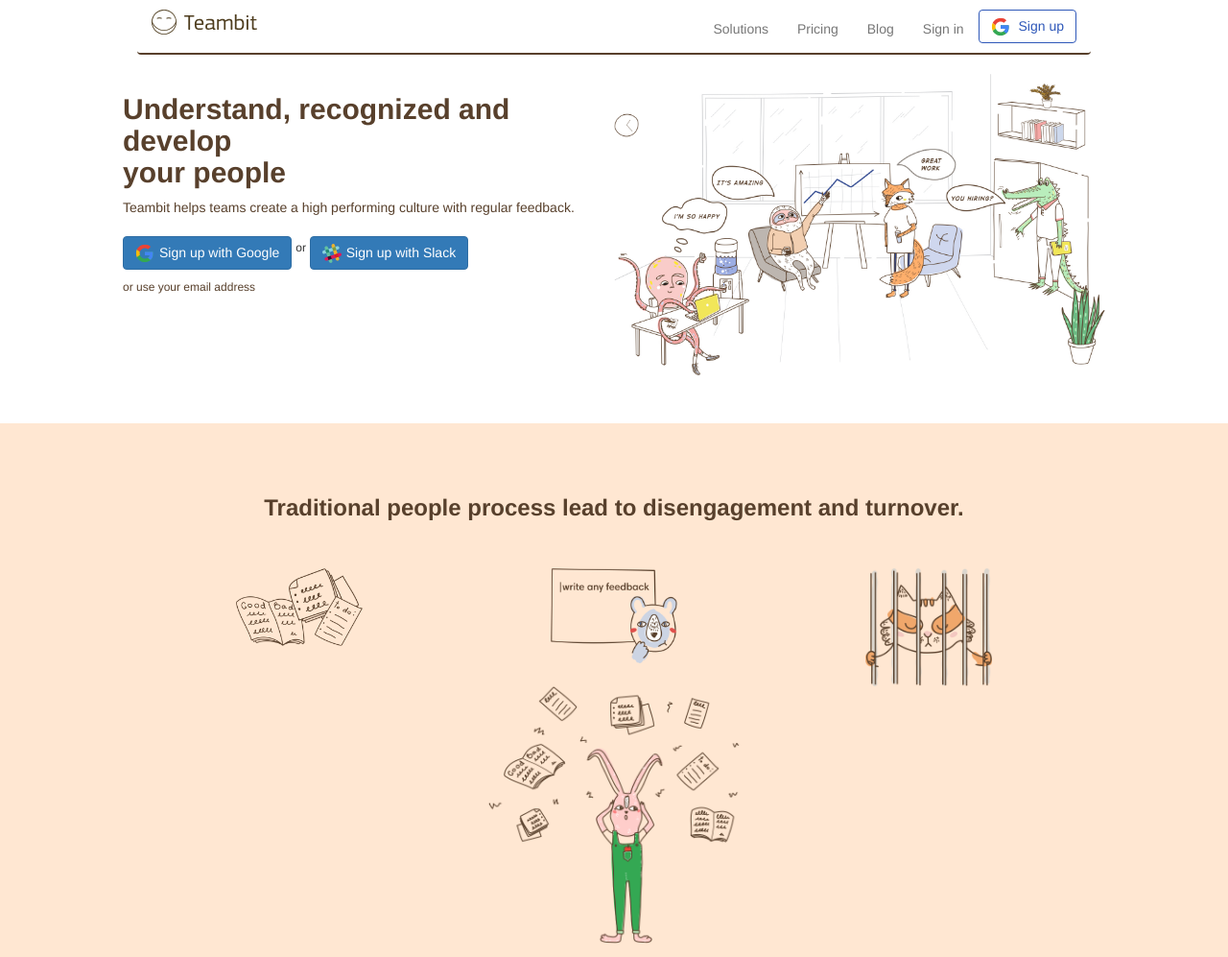
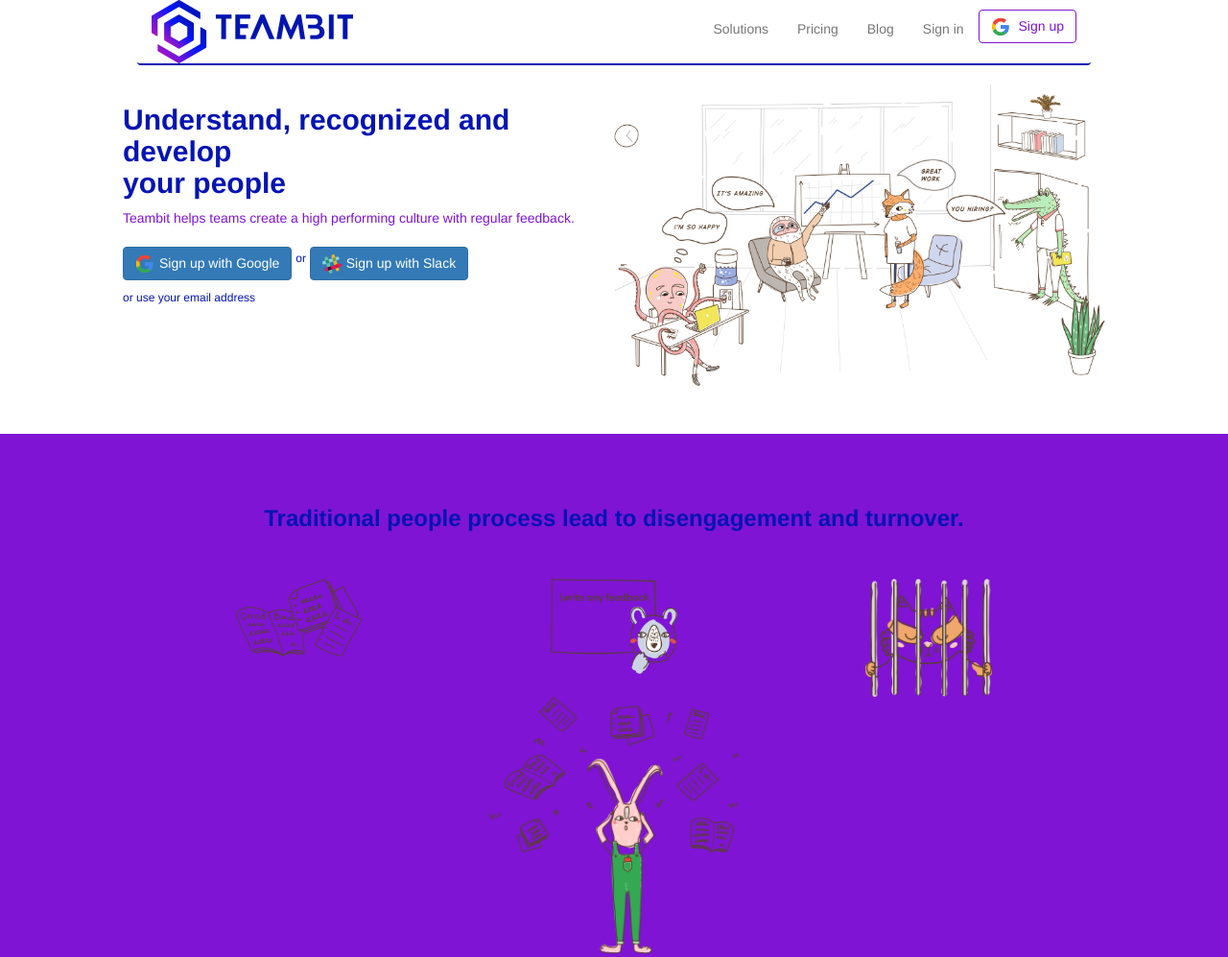
Before and after one commit to edoardoascanio/node-sass-teambit, a website: page index.html in a window 1280 px wide. Shown: the top 997 px of the page at 96% size. Drawn offline with nearby package versions, Linux system fonts and the light colour scheme.

Commit message:
Change color

```diff
--- a/index.html
+++ b/index.html
@@ -27,7 +27,7 @@
                             <span class="icon-bar"></span>
                         </button>
                         <div class="logo">
-                            <img src="imgs/logo.svg" alt="logo">
+                            <img src="imgs/TB_logo.png" alt="logo">
                         </div>
                     </div>
 
--- a/partials/_header.scss
+++ b/partials/_header.scss
@@ -5,7 +5,8 @@
 }
 
 .logo{
-    margin-top: ($size*2);
+    max-width: 50px;
+    width: 100%;
 }
 
 .sign-btn{
--- a/partials/_variables.scss
+++ b/partials/_variables.scss
@@ -1,4 +1,4 @@
-$backgroundColor:#ffe7d2;
-$textColor:#58402c ;
-$btnColor:#2f58b9;
+$backgroundColor: #7f14d4;
+$textColor:#0414b3;
+$btnColor:#7f14d4;
 $size: 5px;
--- a/partials/commons.scss
+++ b/partials/commons.scss
@@ -27,7 +27,7 @@
 }
 
 p{
-    color: $textColor;
+    color: $backgroundColor;
 }
 
 ul li{
@@ -37,6 +37,7 @@
 .small-text{
     margin-top: ($size*2);
     font-size: 12px;
+    color: $textColor;
 }
 
 button{
```
Also changed, not shown: dist/style.css, imgs/TB_logo.png (added).
